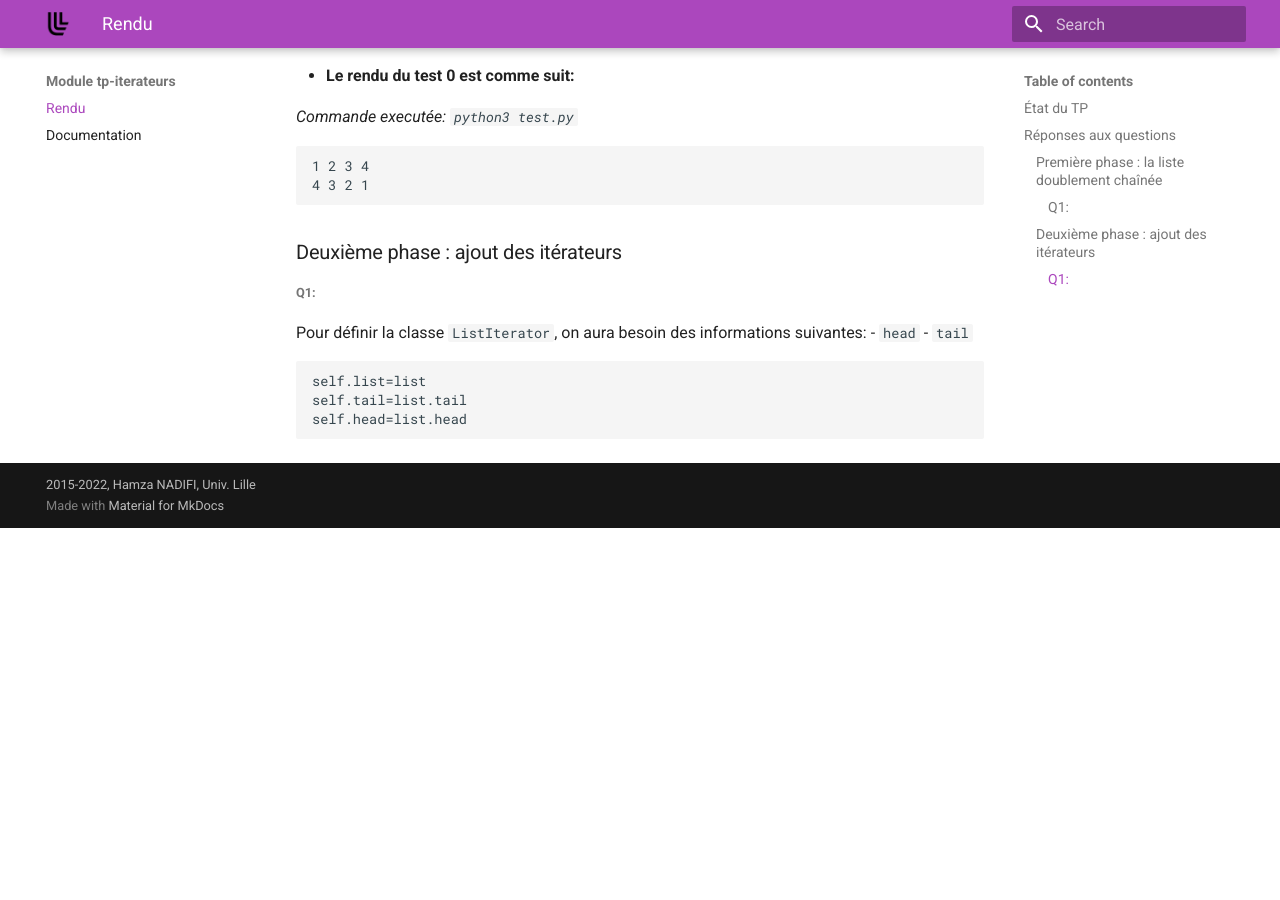
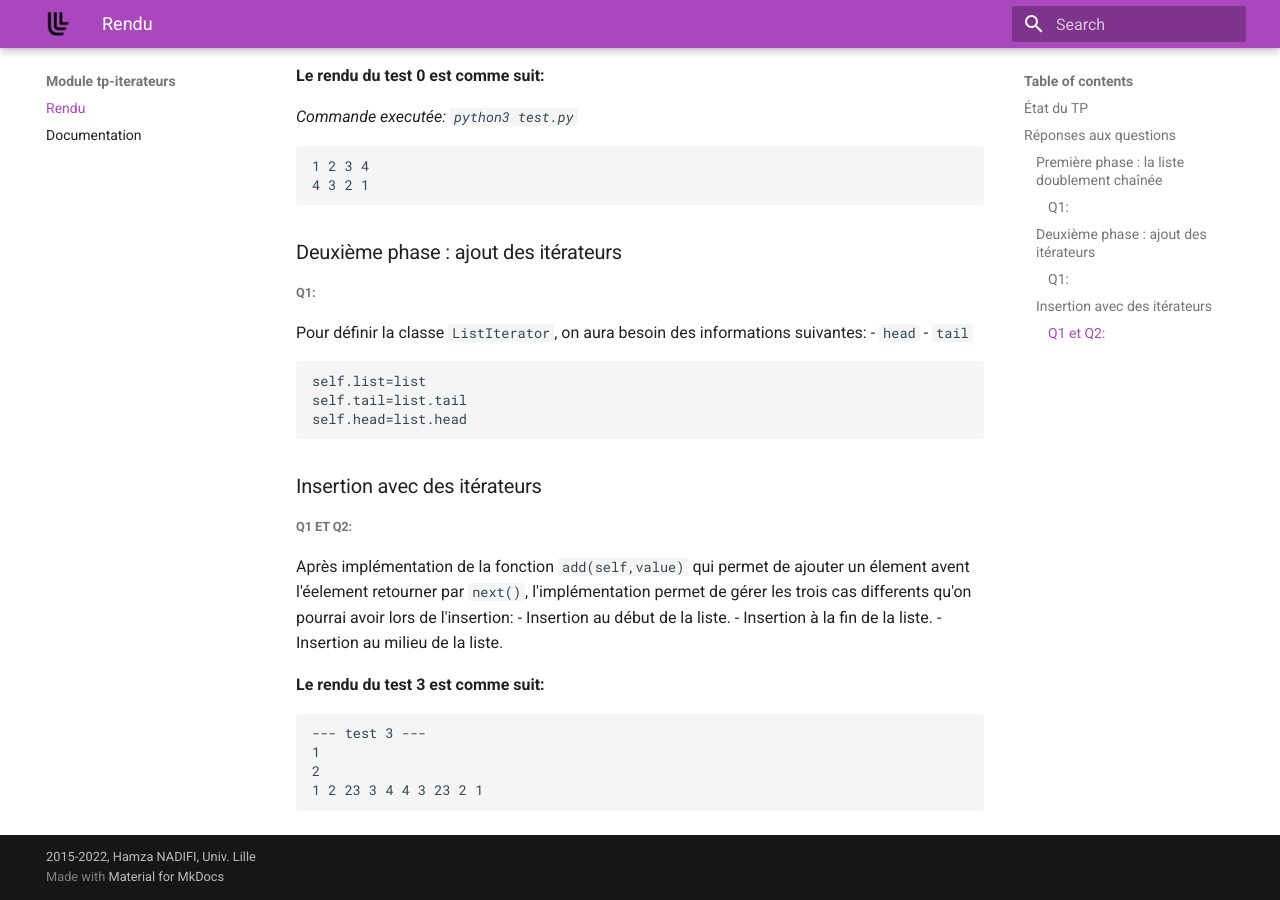
Before and after one commit to HamzaNADIFI07/Algorithms-and-data-structures-Doubly-Linked-Mutable-Lists-and-Iterators, an MkDocs documentation site: the page built from docs/index.md, in a window 1280 px wide and 900 px high, scrolled down 594 px. Built offline with MkDocs 1.6.1 and Material for MkDocs 9.7.7, drawn with Linux system fonts in a browser that asks for light colours; a script that is not in the unit is left out; before the commit the page ends 1122 px from its top, so only the background shows below that.

Commit message:
La fonction add-test3

````diff
--- a/docs/index.md
+++ b/docs/index.md
@@ -16,7 +16,7 @@ exemple pour répondre à la question 3 de la section 2.4 vous indiquerez :
 ##### Q1:
 La fonction `__print_without_iterator_reversed` est fait comme la première fonction fournie `__print_without_iterator_forward`, mais au lieu de commencer par la tete et puis avancer vers les autres **Cell** avec `.next`, on fait le contraire, on commence par la queue et on accède aux autres élements **Cell** avec `/prev`.
 
-- **Le rendu du test 0 est comme suit:**
+**Le rendu du test 0 est comme suit:**
 
 _Commande executée: `python3 test.py`_
 ```bash
@@ -35,3 +35,20 @@ self.list=list
 self.tail=list.tail
 self.head=list.head
 ```
+
+### Insertion avec des itérateurs
+
+##### Q1 et Q2:
+Après implémentation de la fonction `add(self,value)` qui permet de ajouter un élement avent l'éelement retourner par `next()`, l'implémentation permet de gérer les trois cas differents qu'on pourrai avoir lors de l'insertion:
+- Insertion au début de la liste.
+- Insertion à la fin de la liste.
+- Insertion au milieu de la liste.
+
+**Le rendu du test 3 est comme suit:**
+
+```bash
+--- test 3 ---
+1
+2
+1 2 23 3 4 4 3 23 2 1
+```
````
Also changed, not shown: 2 other files.
